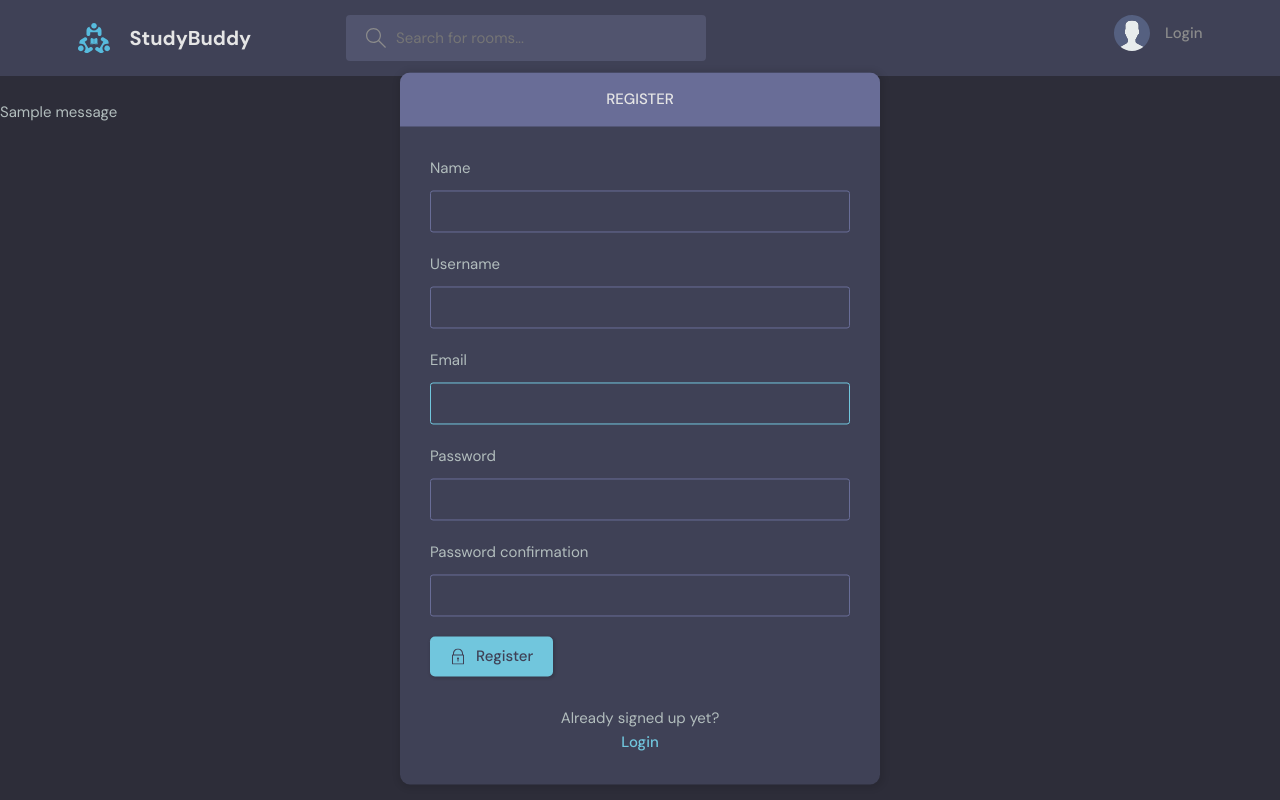
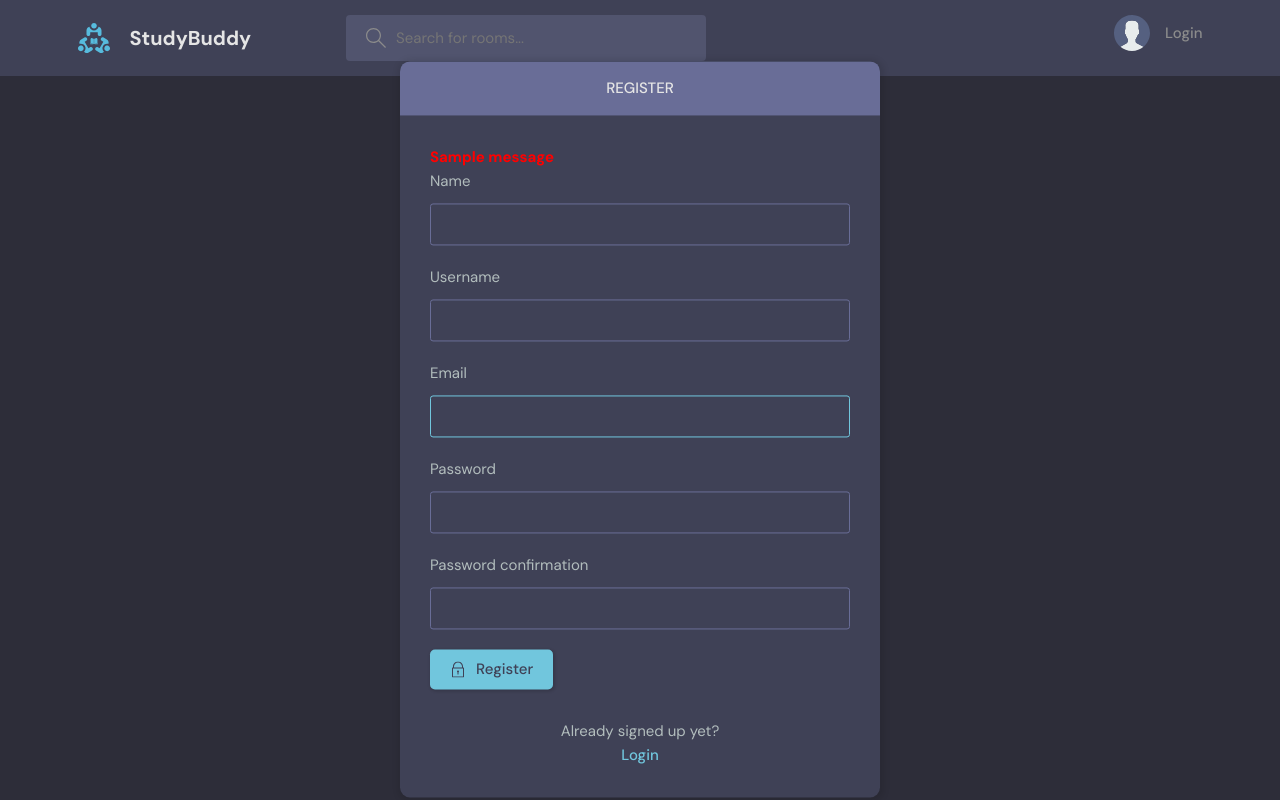
Before and after one commit to priyabrat8/studybud, a Django app: page /register/ in a window 1280 px wide. Run offline with Django 4.2, Linux system fonts and the light colour scheme; tables that the repository leaves empty hold one stand-in row (values such as "Sample post"); one stand-in notice (Sample message) is shown.

Commit message:
Initial Commit

```diff
--- a/base/templates/base/login_register.html
+++ b/base/templates/base/login_register.html
@@ -2,13 +2,6 @@
 
 {% block content %}
 <main class="auth layout">
-  {% if messages %}
-  <ul class="messages">
-      {% for message in messages %}
-          <li> {{message}}</li>
-      {% endfor %}
-  </ul>
-  {% endif %}
   {% if page == 'login' %}
   <div class="container">
     <div class="layout__box">
@@ -19,16 +12,22 @@
       </div>
       <div class="layout__body">
         <h2 class="auth__tagline">Find your study partner</h2>
-
+        {% if messages %}
+        <ul class="messages">
+            {% for message in messages %}
+                <p class="message"> {{message}}</p>
+            {% endfor %}
+        </ul>
+        {% endif %}
         <form class="form" action="" method="POST">
           {% csrf_token %}
           <div class="form__group form__group">
             <label for="room_name">Email</label>
-            <input id="username" name="email" type="email" placeholder="example@gmail.com" />
+            <input id="email" required name="email" type="email" placeholder="example@gmail.com" />
           </div>
           <div class=" form__group">
             <label for="password">Password</label>
-            <input id="password" name="password" type="password"
+            <input id="password" name="password" required type="password"
               placeholder="&bull;&bull;&bull;&bull;&bull;&bull;&bull;&bull;" />
           </div>
 
@@ -64,7 +63,13 @@
       </div>
       <div class="layout__body">
         <!-- <h2 class="auth__tagline">Find your study partner</h2> -->
-
+        {% if messages %}
+        <ul class="messages">
+            {% for message in messages %}
+                <p class="message"> {{message}}</p>
+            {% endfor %}
+        </ul>
+        {% endif %}
         <form class="form" action="" method="POST">
           {% csrf_token %}
 
--- a/static/styles/main.css
+++ /dev/null
@@ -1,3 +0,0 @@
-body {
-    background-color: aquamarine;
-}
--- a/static/styles/style.css
+++ b/static/styles/style.css
@@ -1170,3 +1170,8 @@ a {
   color: var(--color-main);
   font-weight: 1.4rem;
 }
+
+.message {
+  color: red;
+  font-weight: bold;
+}
```
Also changed, not shown: templates/main.html (+0 -7 lines).
